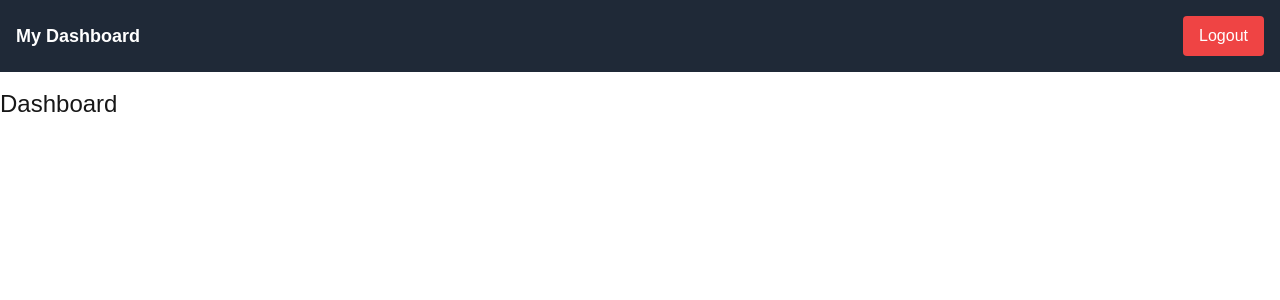
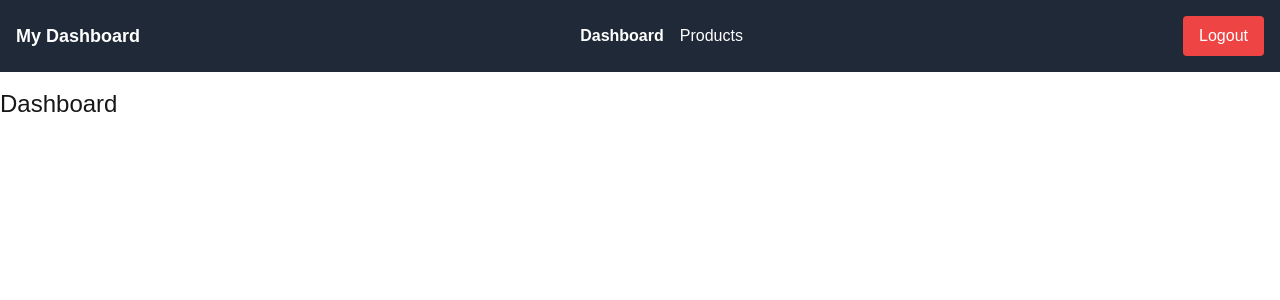
Before and after one commit to ahmad01039/demoapp, a Next.js app: page /dashboard in a window 1280 px wide. Shown: the top 300 px of the page. Built offline with nearby package versions, Linux system fonts and the light colour scheme.

Commit message:
made navbar component

```diff
--- a/src/app/(routes)/dashboard/page.tsx
+++ b/src/app/(routes)/dashboard/page.tsx
@@ -1,21 +1,6 @@
-"use client";
-import { signOut } from "next-auth/react";
 export default function Dashboard() {
-  const handleLogout = async () => {
-    await signOut({ callbackUrl: '/login' });
-  };
-
   return (
     <>
-      <nav className="bg-gray-800 p-4 flex justify-between items-center">
-        <div className="text-white text-lg font-semibold">My Dashboard</div>
-        <button
-          onClick={handleLogout}
-          className="bg-red-500 text-white px-4 py-2 rounded hover:bg-red-600 transition duration-200"
-        >
-          Logout
-        </button>
-      </nav>
       <h1 className="mt-4 text-2xl">Dashboard</h1>
     </>
   );
--- a/src/app/(routes)/login/page.tsx
+++ b/src/app/(routes)/login/page.tsx
@@ -24,7 +24,6 @@ const LoginPage: React.FC = () => {
       email: values.email,
       password: values.password,
     });
-    console.log("SignIn result:", result);
     if (result?.error && result?.error != null) {
       setErrors({ email: result.error });
       toast.error(result.error);
--- a/src/app/layout.tsx
+++ b/src/app/layout.tsx
@@ -1,5 +1,6 @@
 import type { Metadata } from "next";
 import localFont from "next/font/local";
+import Navbar from "@/components/navbar/Navbar";
 import "./globals.css";
 
 const geistSans = localFont({
@@ -14,20 +15,23 @@ const geistMono = localFont({
 });
 
 export const metadata: Metadata = {
-  title: "Create Next App",
-  description: "Generated by create next app",
+  title: "Datics Ai",
+  description: "Generated by next app",
 };
 
 export default function RootLayout({
   children,
 }: Readonly<{
-  children: React.ReactNode;
+  children: React.ReactNode,
+
 }>) {
+
   return (
     <html lang="en">
       <body
         className={`${geistSans.variable} ${geistMono.variable} antialiased`}
       >
+      <Navbar/>
         {children}
       </body>
     </html>
--- /dev/null
+++ b/src/components/navbar/Navbar.tsx
@@ -0,0 +1,52 @@
+"use client";
+import { usePathname } from "next/navigation";
+import { signOut } from "next-auth/react";
+import { toast } from 'react-hot-toast';
+import Link from "next/link";
+
+const Navbar: React.FC = () => {
+  const pathname = usePathname();
+  const routes = [
+    { name: "Dashboard", url: "/dashboard" },
+    { name: "Products", url: "/products" },
+  ];
+  const shouldDisplayNavbar = routes.some(route => pathname === route.url);
+  if (!shouldDisplayNavbar) return null;
+
+  const handleLogout = async () => {
+    try {
+      await signOut({ callbackUrl: '/login' });
+    } catch (error) {
+      toast.error("An error occurred while logging out. Please try again.");
+    }
+  };
+
+  return (
+    <nav className="bg-gray-800 p-4 flex justify-between items-center">
+      <div className="text-white text-lg font-semibold">My Dashboard</div>
+      <ul className="flex space-x-4">
+        {routes.map(route => (
+          <li key={route.url}>
+            <Link href={route.url}>
+              <span
+                className={`text-white hover:text-gray-300 transition duration-200 ${
+                  pathname === route.url ? "font-bold" : ""
+                }`}
+              >
+                {route.name}
+              </span>
+            </Link>
+          </li>
+        ))}
+      </ul>
+      <button
+        onClick={handleLogout}
+        className="bg-red-500 text-white px-4 py-2 rounded hover:bg-red-600 transition duration-200"
+      >
+        Logout
+      </button>
+    </nav>
+  );
+};
+
+export default Navbar;
--- a/src/types/formTypes.ts
+++ b/src/types/formTypes.ts
@@ -1,4 +1,3 @@
-
 export interface FormValues {
     name?: string;
     email: string;
```
Also changed, not shown: src/lib/apiWrapper.ts (+12 -1 lines).
